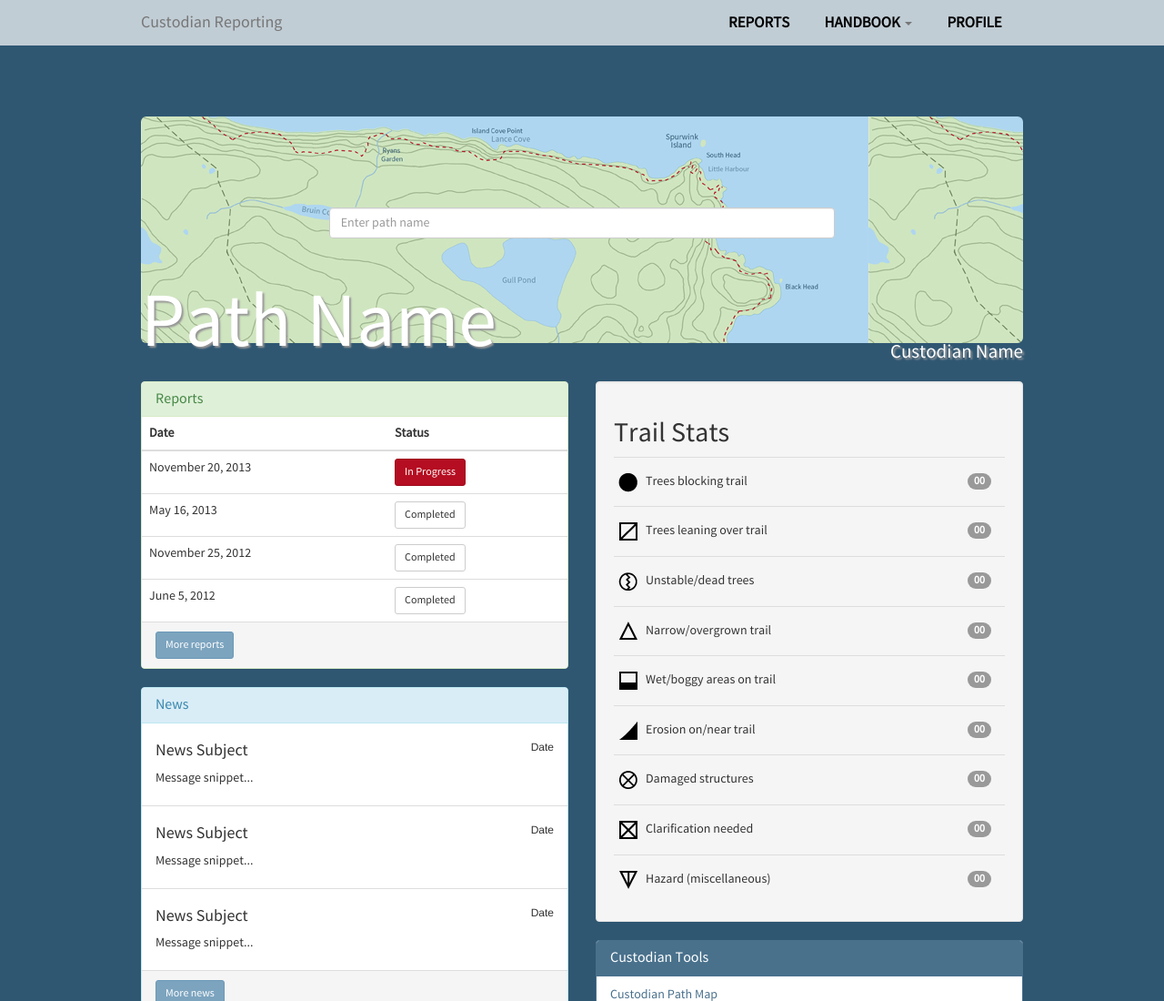
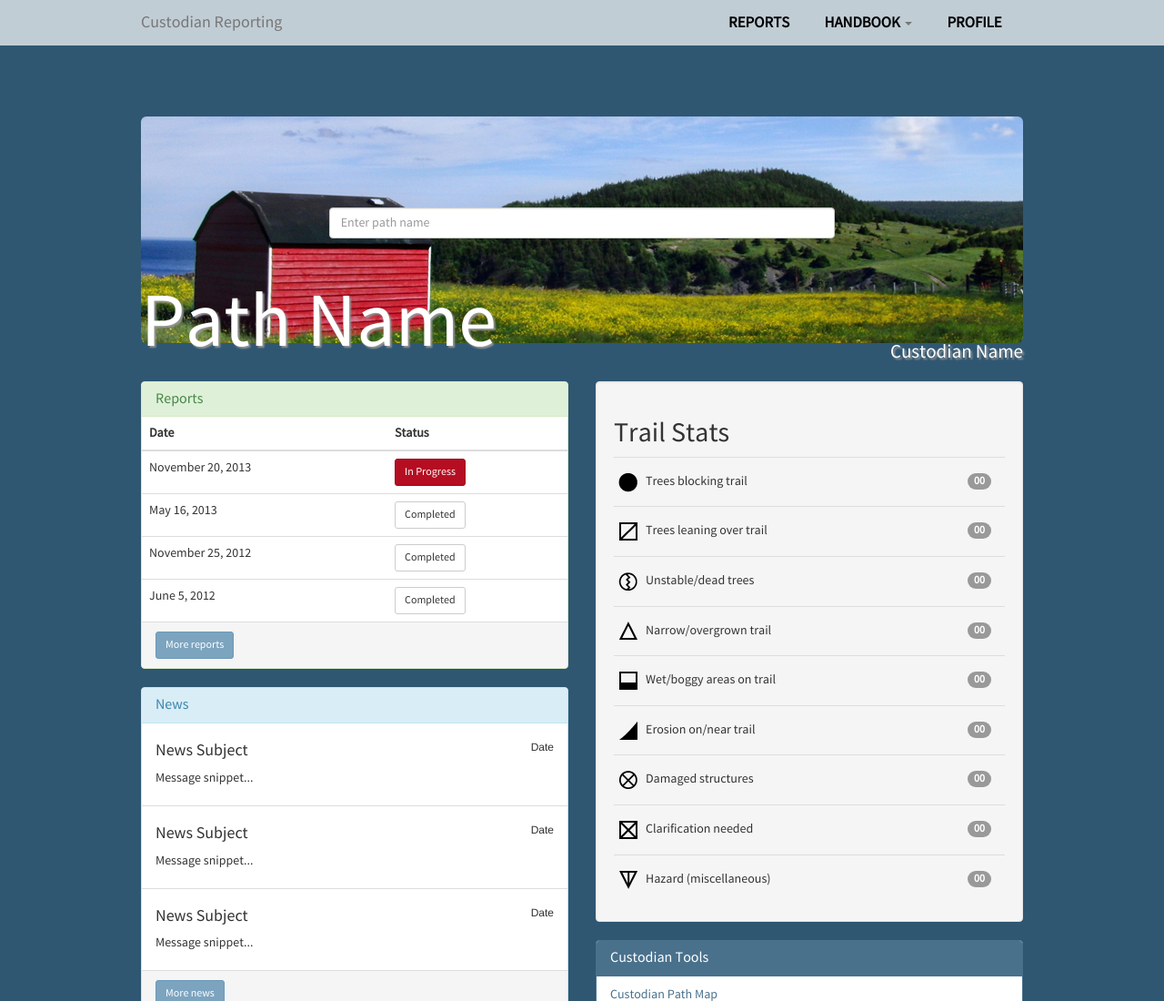
Before and after one commit to terracoda/cust-app, a plain HTML site: page _layouts/jumbotron-narrow/index.html in a window 1280 px wide. Shown: the top 1100 px of the page at 91% size. Drawn offline with Linux system fonts and the light colour scheme; files that its build step writes are made by us from their sources.

Commit message:
Changed the hero back to a photo - img of Spurwink Path

```diff
--- a/_layouts/jumbotron-narrow/main.less
+++ b/_layouts/jumbotron-narrow/main.less
@@ -82,7 +82,7 @@ h1, h2, h3, h4 {
     padding: 100px 48px;
     position: relative;
     background-color: @primary;
-    background-image:url('../../assets/images/map-spurwink.jpg');
+    background-image:url('../../assets/images/hero-spurwink.jpg');
     h1 {
         margin: 0 0 0 0;
         position: absolute;
```
Also changed, not shown: _layouts/jumbotron-narrow/main.css, assets/images/hero-spurwink.jpg (added).
